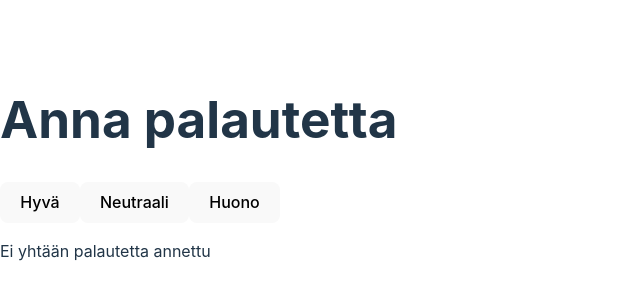
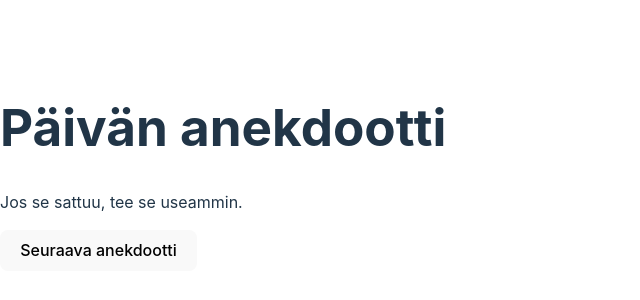
Before and after one commit to marjattaw/FullStackOpen_osa1, a React (Vite) app: page / in a window 1280 px wide. Shown: the part 232-532 px from the top of the page, without its empty margins (0-640 px from the left). Built offline with nearby package versions, Linux system fonts and the light colour scheme.

Commit message:
Tehtävä 1.12: Anekdootit step1

```diff
--- a/src/App.jsx
+++ b/src/App.jsx
@@ -1,59 +1,30 @@
 import { useState } from 'react';
 
-// Nappikomponentti palautteen antamiseen
-const Button = ({ handleClick, text }) => (
-  <button onClick={handleClick}>{text}</button>
-);
+// Anekdootit-taulukko
+const anekdootit = [
+  'Jos se sattuu, tee se useammin.',
+  'Lisäämällä työvoimaa myöhässä olevaan projektiin saadaan se vielä enemmän myöhästymään.',
+  'Ensimmäiset 90 % koodista vie ensimmäiset 90 % kehitysajasta... Loput 10 % vie toiset 90 % ajasta.',
+  'Kuka tahansa osaa kirjoittaa koodia, jota tietokone ymmärtää. Hyvät ohjelmoijat kirjoittavat koodia, jota ihmiset ymmärtävät.',
+  'Ennenaikainen optimointi on kaiken pahan alku ja juuri.',
+  'Debuggaus on kaksi kertaa vaikeampaa kuin koodin kirjoittaminen. Jos siis kirjoitat koodin mahdollisimman fiksusti, et ole tarpeeksi fiksu sitä debuggaamaan.',
+  'Ohjelmointi ilman console.log:n raskasta käyttöä on kuin lääkäri ilman röntgeniä tai verikokeita.',
+  'Ainoa tapa mennä nopeasti on tehdä asiat hyvin.'
+];
 
-// Tilastorivi-komponentti (nyt taulukon rivinä)
-const StatisticLine = ({ text, value }) => (
-  <tr>
-    <td>{text}</td>
-    <td>{value}</td>
-  </tr>
-);
+const App = () => {
+  const [valittu, setValittu] = useState(0);
 
-// Tilastojen näyttämisestä vastaava komponentti
-const Statistics = ({ hyvä, neutraali, huono }) => {
-  const yhteensä = hyvä + neutraali + huono;
-
-  if (yhteensä === 0) {
-    return <p>Ei yhtään palautetta annettu</p>;
-  }
-
-  const keskiarvo = (hyvä - huono) / yhteensä;
-  const positiivisia = (hyvä / yhteensä) * 100;
+  const uusiSatunnainen = () => {
+    const satunnainen = Math.floor(Math.random() * anekdootit.length);
+    setValittu(satunnainen);
+  };
 
   return (
     <div>
-      <h2>Tilastot</h2>
-      <table>
-        <tbody>
-          <StatisticLine text="Hyvä" value={hyvä} />
-          <StatisticLine text="Neutraali" value={neutraali} />
-          <StatisticLine text="Huono" value={huono} />
-          <StatisticLine text="Kaikki" value={yhteensä} />
-          <StatisticLine text="Keskiarvo" value={keskiarvo.toFixed(1)} />
-          <StatisticLine text="Positiivisia" value={`${positiivisia.toFixed(1)}%`} />
-        </tbody>
-      </table>
-    </div>
-  );
-};
-
-const App = () => {
-  const [hyvä, setHyvä] = useState(0);
-  const [neutraali, setNeutraali] = useState(0);
-  const [huono, setHuono] = useState(0);
-
-  return (
-    <div>
-      <h1>Anna palautetta</h1>
-      <Button handleClick={() => setHyvä(hyvä + 1)} text="Hyvä" />
-      <Button handleClick={() => setNeutraali(neutraali + 1)} text="Neutraali" />
-      <Button handleClick={() => setHuono(huono + 1)} text="Huono" />
-
-      <Statistics hyvä={hyvä} neutraali={neutraali} huono={huono} />
+      <h1>Päivän anekdootti</h1>
+      <p>{anekdootit[valittu]}</p>
+      <button onClick={uusiSatunnainen}>Seuraava anekdootti</button>
     </div>
   );
 };
```
